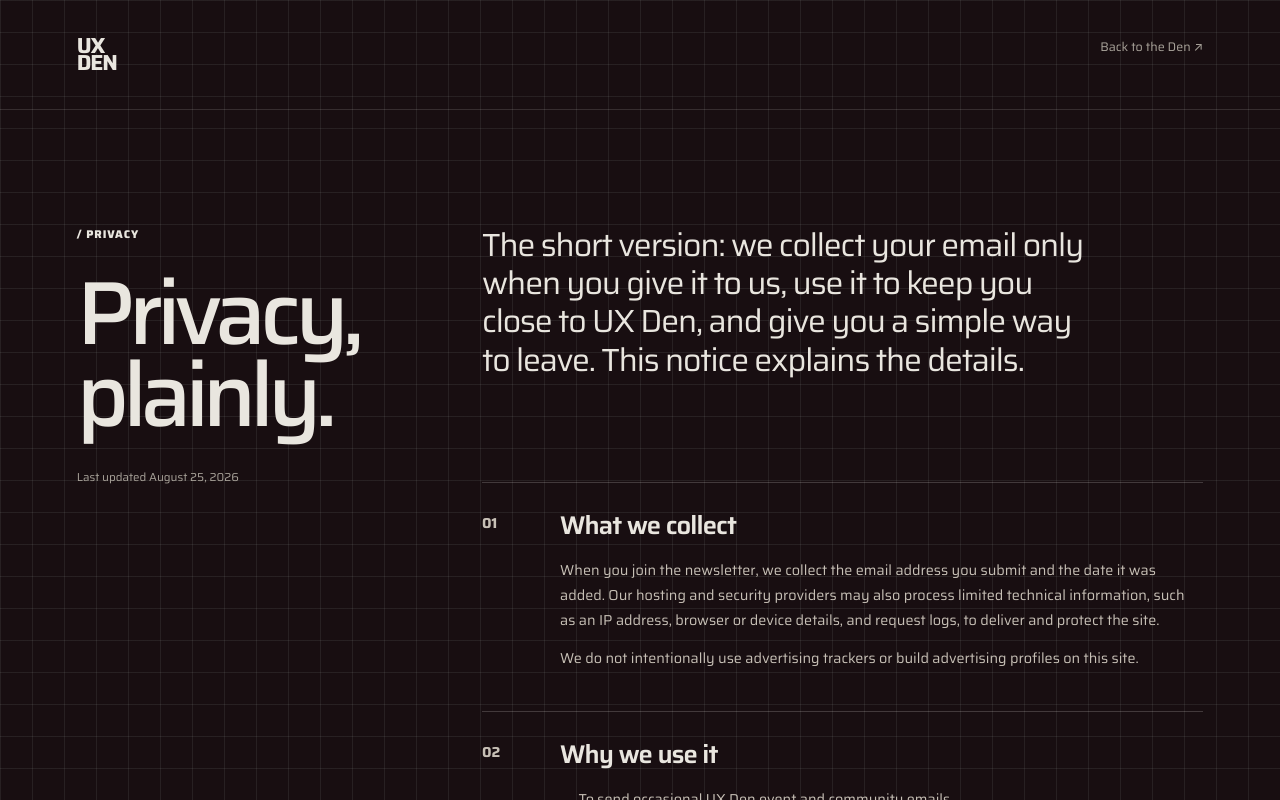
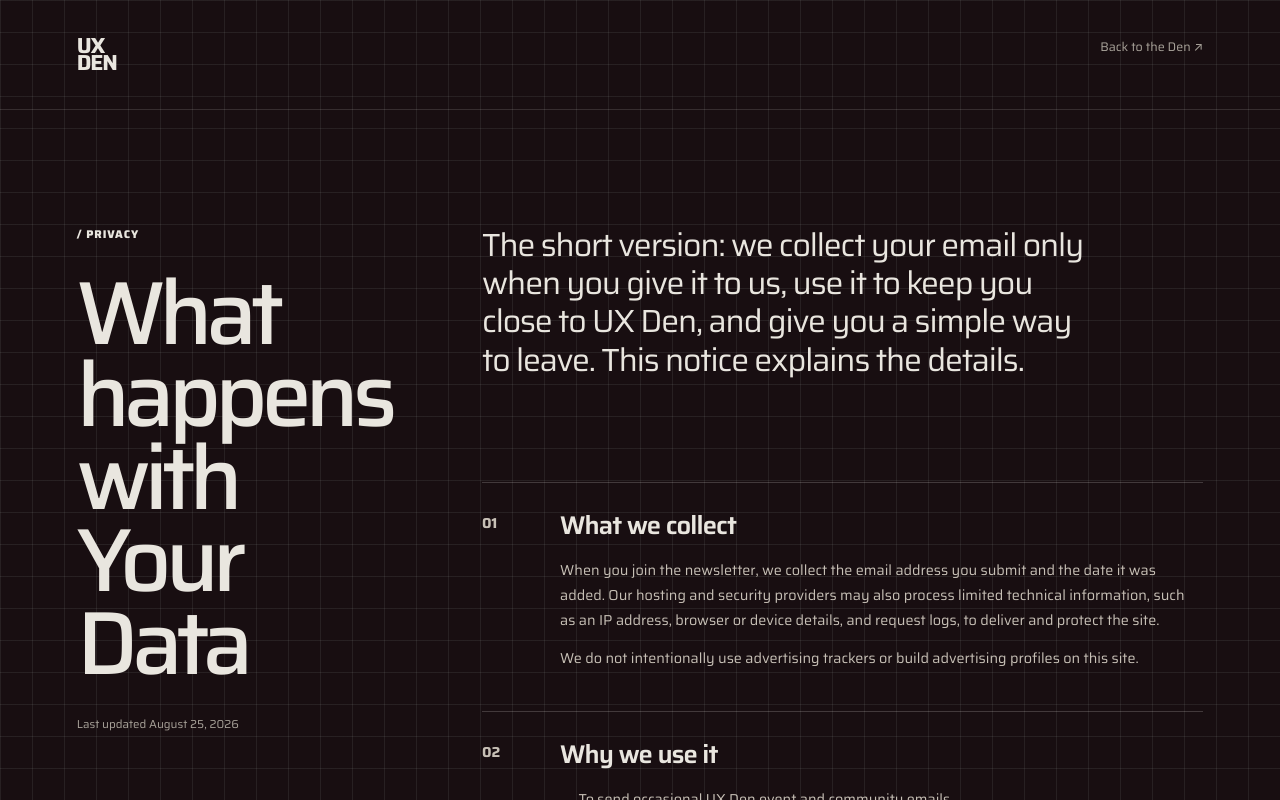
Before and after one commit to HeikoPol/ux-design-den, a Next.js app: page /privacy in a window 1280 px wide. Shown: the top 800 px of the page. Built offline with nearby package versions, Linux system fonts and the light colour scheme; no server answers.

Commit message:
Update privacy page heading

```diff
--- a/app/privacy/page.tsx
+++ b/app/privacy/page.tsx
@@ -66,7 +66,7 @@
   return (
     <LegalPage
       eyebrow="PRIVACY"
-      title="Privacy, plainly."
+      title="What happens with Your Data"
       intro="The short version: we collect your email only when you give it to us, use it to keep you close to UX Den, and give you a simple way to leave. This notice explains the details."
       sections={sections}
     />
```
